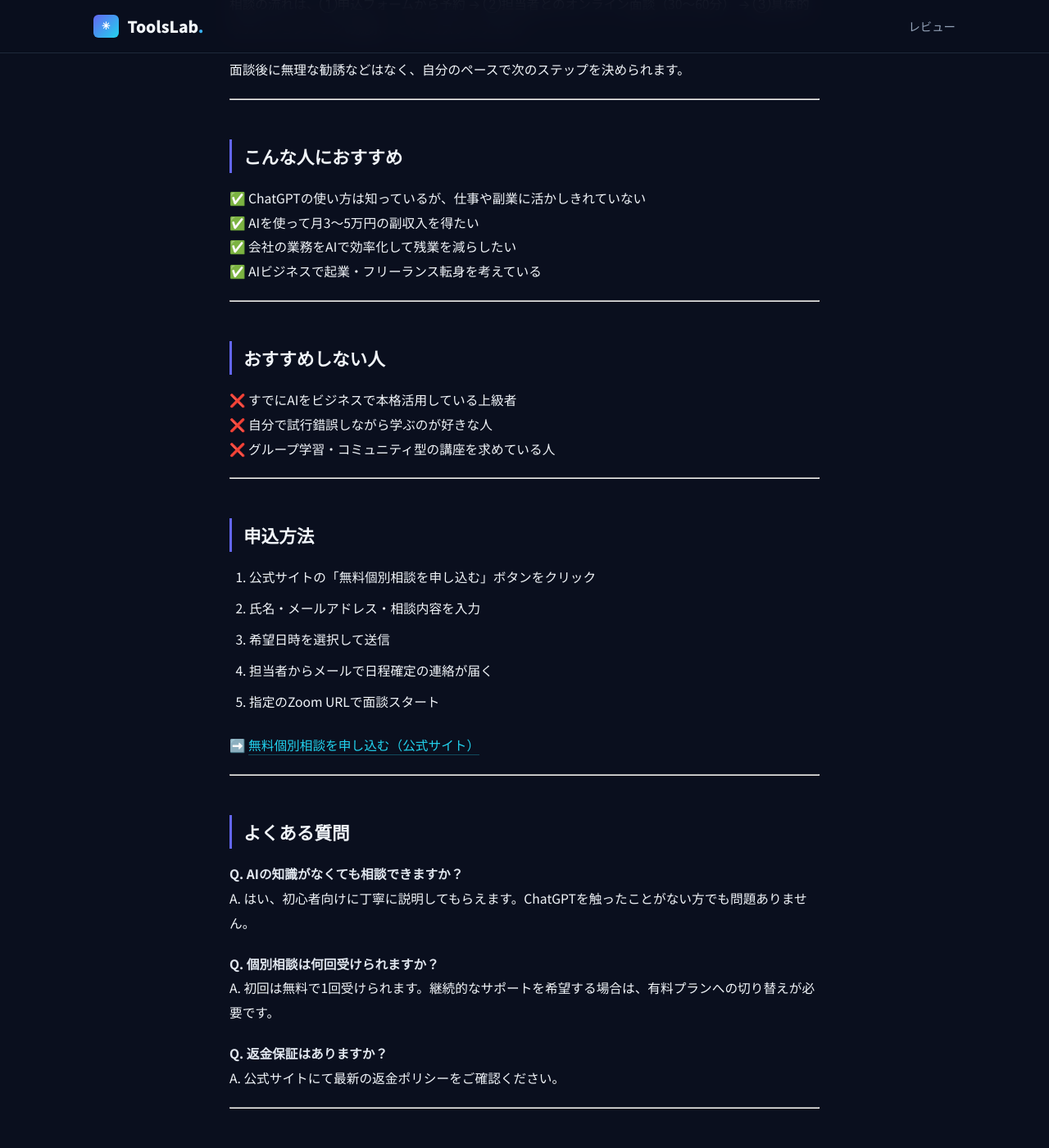
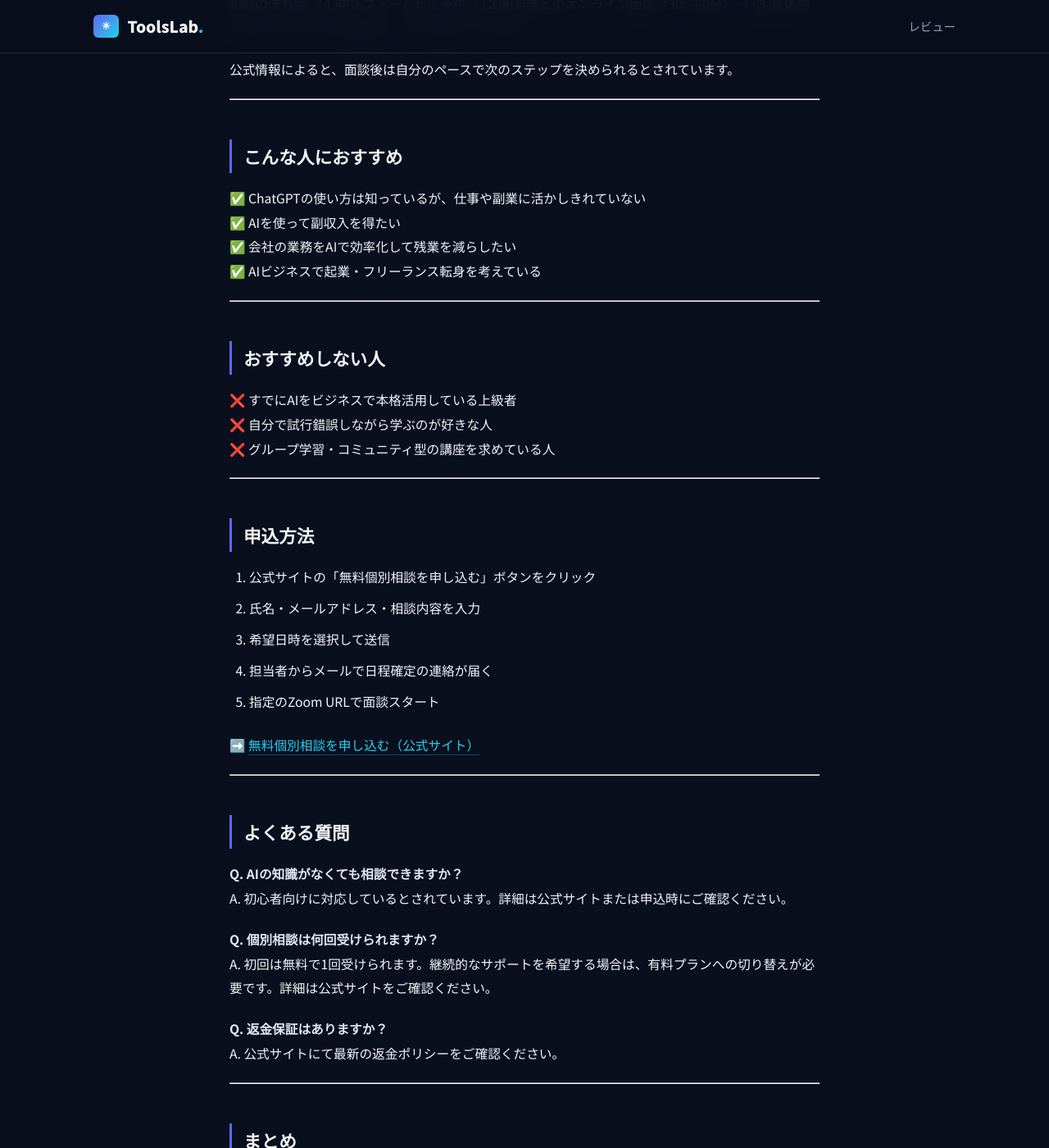
Before and after one commit to ToolsLab-ops/review, a Jekyll site: the page built from _posts/2026-05-06-ai-business-kouza-review.md, in a window 1280 px wide and 1400 px high, scrolled down 1633 px. Shown: the whole window at 82% size. Built offline with Jekyll 4.4.1, drawn with Linux system fonts in a browser that asks for light colours; some of the changed text lies outside the part shown.

Commit message:
fix: replace unverified quality guarantee with public info citation

```diff
--- a/_posts/2026-05-06-ai-business-kouza-review.md
+++ b/_posts/2026-05-06-ai-business-kouza-review.md
@@ -24,7 +24,7 @@ AIビジネス活用講座は、ChatGPTや生成AIをビジネスや副業に活
 | 形式 | オンライン個別相談 |
 | 対象者 | AI活用を仕事・副業に活かしたい社会人 |
 | 無料相談 | あり（初回無料） |
-| 費用 | 個別相談プランによる |
+| 費用 | 個別相談プランによる（公式サイト参照） |
 
 ---
 
@@ -41,14 +41,14 @@ AIビジネス活用講座の個別相談では、以下のような内容を相
 
 相談の流れは、①申込フォームから予約 → ②担当者とのオンライン面談（30〜60分） → ③具体的なアクションプランの提示、という3ステップです。
 
-面談後に無理な勧誘などはなく、自分のペースで次のステップを決められます。
+公式情報によると、面談後は自分のペースで次のステップを決められるとされています。
 
 ---
 
 ## こんな人におすすめ
 
 ✅ ChatGPTの使い方は知っているが、仕事や副業に活かしきれていない
-✅ AIを使って月3〜5万円の副収入を得たい
+✅ AIを使って副収入を得たい
 ✅ 会社の業務をAIで効率化して残業を減らしたい
 ✅ AIビジネスで起業・フリーランス転身を考えている
 
@@ -78,10 +78,10 @@ AIビジネス活用講座の個別相談では、以下のような内容を相
 ## よくある質問
 
 **Q. AIの知識がなくても相談できますか？**
-A. はい、初心者向けに丁寧に説明してもらえます。ChatGPTを触ったことがない方でも問題ありません。
+A. 初心者向けに対応しているとされています。詳細は公式サイトまたは申込時にご確認ください。
 
 **Q. 個別相談は何回受けられますか？**
-A. 初回は無料で1回受けられます。継続的なサポートを希望する場合は、有料プランへの切り替えが必要です。
+A. 初回は無料で1回受けられます。継続的なサポートを希望する場合は、有料プランへの切り替えが必要です。詳細は公式サイトをご確認ください。
 
 **Q. 返金保証はありますか？**
 A. 公式サイトにて最新の返金ポリシーをご確認ください。
```
